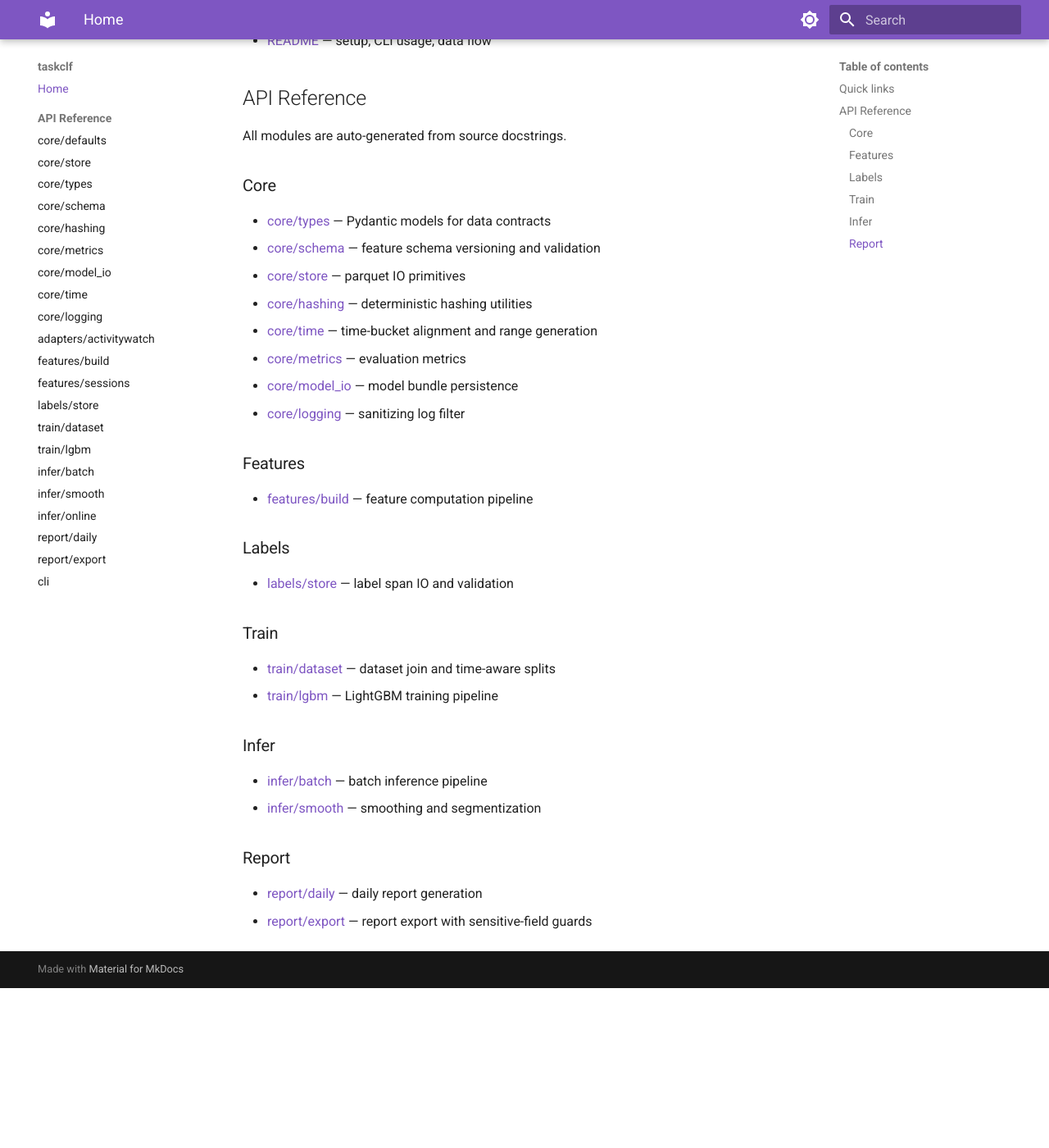
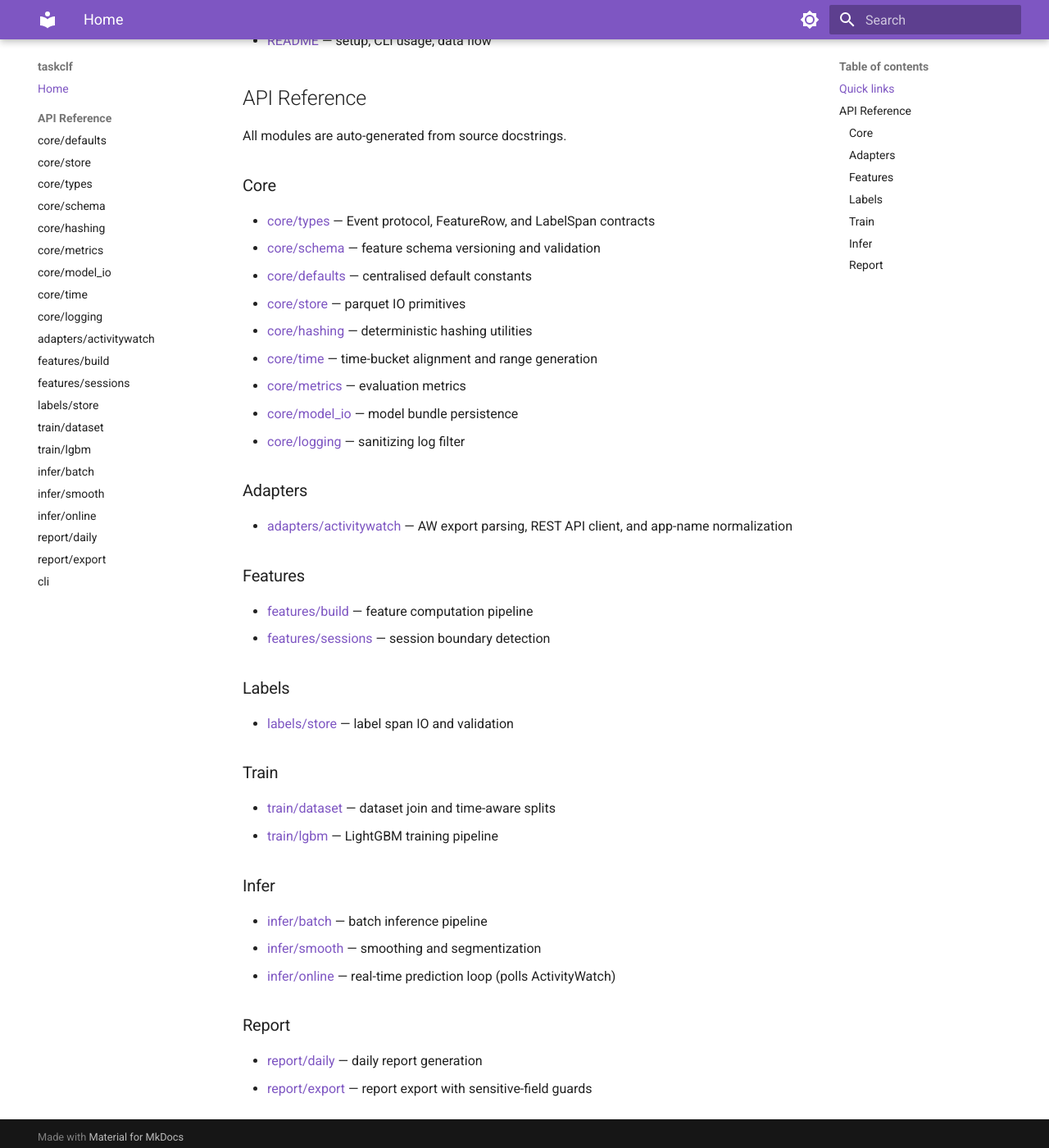
Before and after one commit to fruitiecutiepie/taskclf, an MkDocs documentation site: the page built from docs/index.md, in a window 1280 px wide and 1400 px high, scrolled down 386 px. Shown: the whole window at 82% size. Built offline with MkDocs 1.6.1 and Material for MkDocs 9.7.7, drawn with Linux system fonts in a browser that asks for light colours; before the commit the page ends 1591 px from its top, so only the background shows below that.

Commit message:
update docs

```diff
--- a/docs/index.md
+++ b/docs/index.md
@@ -17,8 +17,9 @@ All modules are auto-generated from source docstrings.
 
 ### Core
 
-- [core/types](api/core/types.md) — Pydantic models for data contracts
+- [core/types](api/core/types.md) — Event protocol, FeatureRow, and LabelSpan contracts
 - [core/schema](api/core/schema.md) — feature schema versioning and validation
+- [core/defaults](api/core/defaults.md) — centralised default constants
 - [core/store](api/core/store.md) — parquet IO primitives
 - [core/hashing](api/core/hashing.md) — deterministic hashing utilities
 - [core/time](api/core/time.md) — time-bucket alignment and range generation
@@ -26,9 +27,14 @@ All modules are auto-generated from source docstrings.
 - [core/model_io](api/core/model_io.md) — model bundle persistence
 - [core/logging](api/core/logging.md) — sanitizing log filter
 
+### Adapters
+
+- [adapters/activitywatch](api/adapters/activitywatch.md) — AW export parsing, REST API client, and app-name normalization
+
 ### Features
 
 - [features/build](api/features/build.md) — feature computation pipeline
+- [features/sessions](api/features/sessions.md) — session boundary detection
 
 ### Labels
 
@@ -43,6 +49,7 @@ All modules are auto-generated from source docstrings.
 
 - [infer/batch](api/infer/batch.md) — batch inference pipeline
 - [infer/smooth](api/infer/smooth.md) — smoothing and segmentization
+- [infer/online](api/infer/online.md) — real-time prediction loop (polls ActivityWatch)
 
 ### Report
 
```
Also changed, not shown: README.md (+25 -14 lines), src/taskclf/cli/README.md (+10 -1 lines), src/taskclf/features/README.md (+8 -0 lines).
